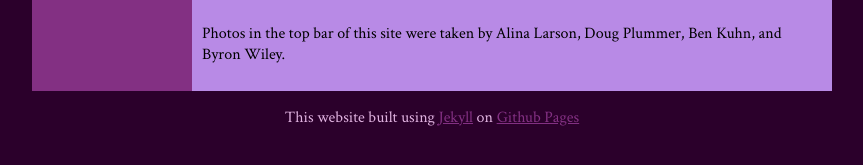
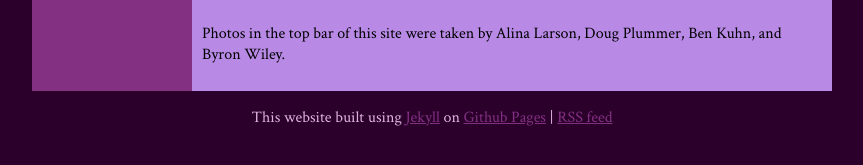
Before and after one commit to ruthie/ruthie.github.io, a Jekyll site: the page built from index.md, in a window 1280 px wide. Shown: the part 710-875 px from the top of the page, without its empty margins (208-1071 px from the left). Built offline with Jekyll 4.4.1, drawn with Linux system fonts in a browser that asks for light colours.

Commit message:
link to RSS feed on main page

```diff
--- a/_includes/framework.html
+++ b/_includes/framework.html
@@ -23,5 +23,5 @@
 </table>
 </div>
 
-<p class="tech-text">This website built using <a class="tech-link" href="http://jekyllrb.com/">Jekyll</a> on <a class="tech-link" href="http://pages.github.com/">Github Pages</a></p>
+<p class="tech-text">This website built using <a class="tech-link" href="http://jekyllrb.com/">Jekyll</a> on <a class="tech-link" href="http://pages.github.com/">Github Pages</a> | <a class="tech-link" href="/rss.xml">RSS feed</a> </p>
 </body>
```
